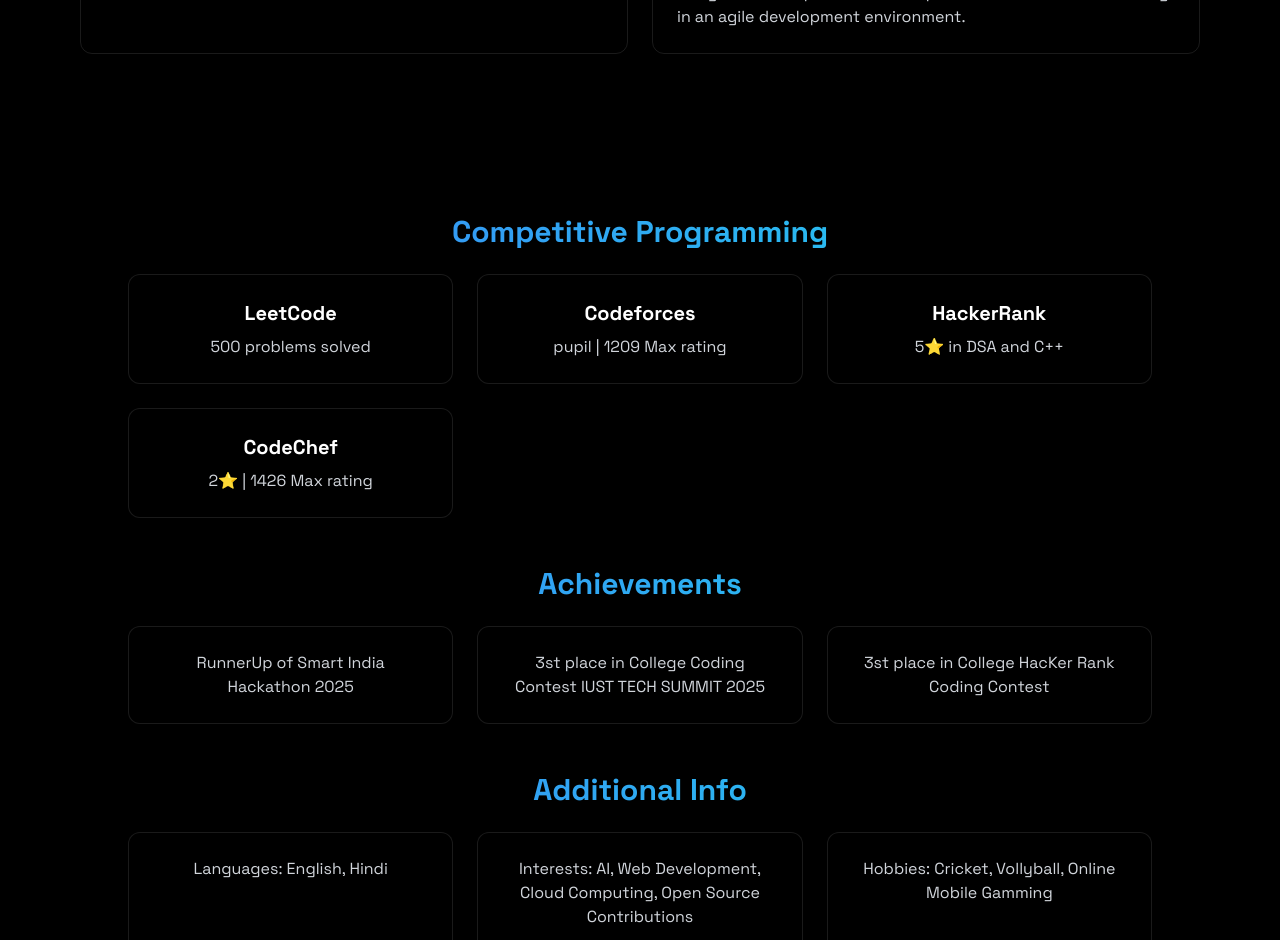
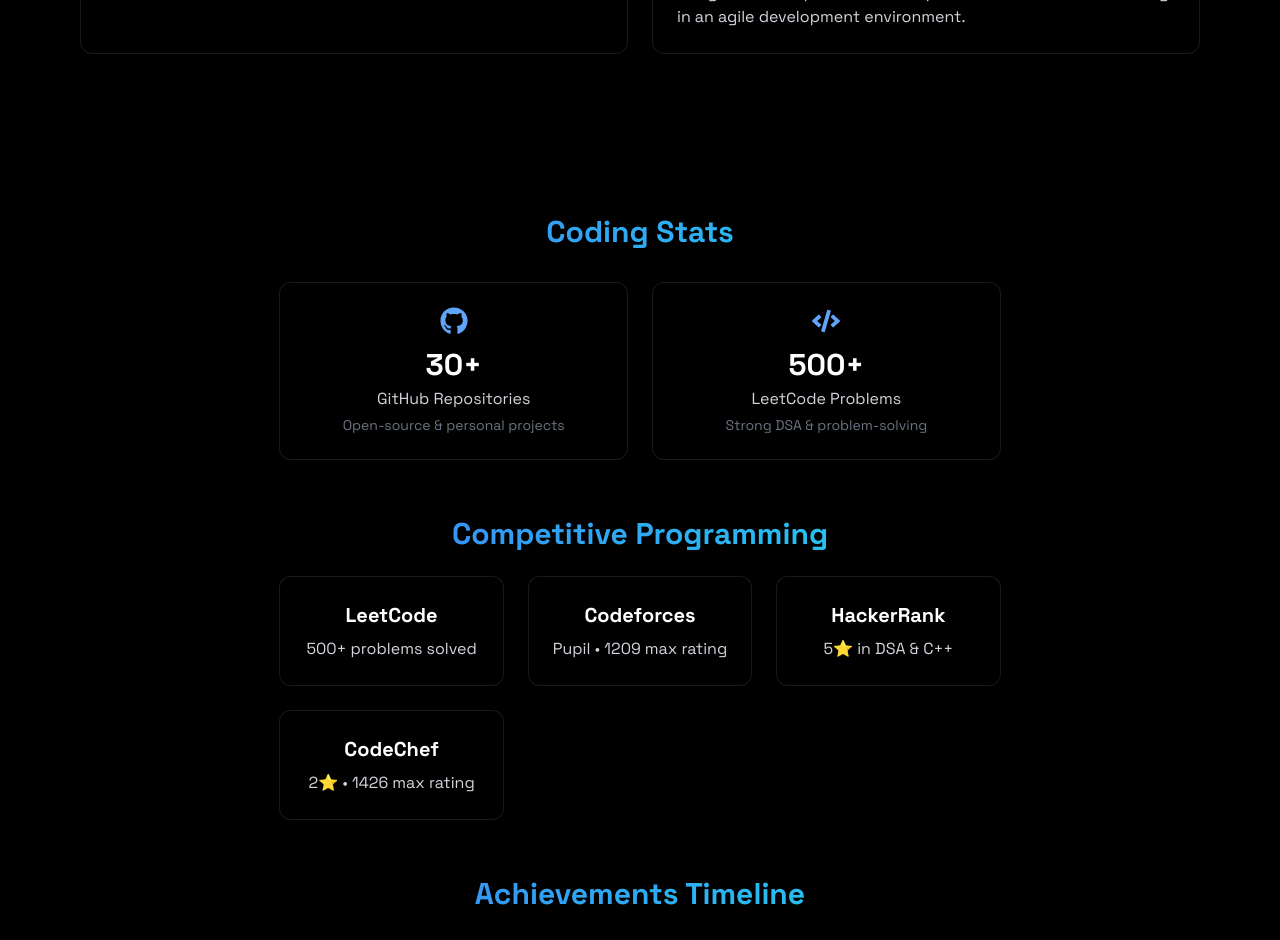
Before and after one commit to Mohitkumar2217/My-Prtfolio-site, a React (Vite) app: page / in a window 1280 px wide. Shown: the part 1860-2800 px from the top of the page. Built offline with nearby package versions, Linux system fonts and the light colour scheme.

Commit message:
update porto

```diff
--- a/src/App.jsx
+++ b/src/App.jsx
@@ -6,6 +6,8 @@
 import { About } from "./components/sections/About";
 import { Projects } from "./components/sections/Projects";
 import { Contact } from "./components/sections/Contact";
+import { Stats } from "./components/sections/Stats";
+import { Timeline } from "./components/sections/Timeline";
 import { Achievement } from "./components/sections/Acheivement";
 
 function App() {
@@ -25,6 +27,8 @@
         <Home />
         <About />
         <Achievement />
+        <Stats />
+        <Timeline />
         <Projects />
         <Contact />
       </div>
--- a/src/components/sections/Acheivement.jsx
+++ b/src/components/sections/Acheivement.jsx
@@ -1,78 +1,155 @@
 import { RevealOnScroll } from "../RevealOnScroll";
+import { motion } from "framer-motion";
+import { FaGithub, FaCode } from "react-icons/fa";
 
 export const Achievement = () => {
-  const competitivePlatforms = [
-    { name: "LeetCode", rating: "500 problems solved", link: "https://leetcode.com/u/mohit16user/" },
-    { name: "Codeforces", rating: "pupil | 1209 Max rating", link: "https://codeforces.com/profile/Ammohit22" },
-    { name: "HackerRank", rating: "5⭐ in DSA and C++", link: "https://www.hackerrank.com/profile/mohitkumawat2211" },
-    { name: "CodeChef", rating: "2⭐ | 1426 Max rating", link: "https://www.codechef.com/users/mohitkumars" },
+  const stats = [
+    {
+      title: "GitHub Repositories",
+      value: "30+",
+      desc: "Open-source & personal projects",
+      icon: <FaGithub size={28} />,
+      link: "https://github.com/Mohitkumar2217",
+    },
+    {
+      title: "LeetCode Problems",
+      value: "500+",
+      desc: "Strong DSA & problem-solving",
+      icon: <FaCode size={28} />,
+      link: "https://leetcode.com/u/mohit16user/",
+    },
   ];
 
-  const achievements = [
-    " RunnerUp of Smart India Hackathon 2025",
-    " 3st place in College Coding Contest IUST TECH SUMMIT 2025",
-    " 3st place in College HacKer Rank Coding Contest",
+  const competitivePlatforms = [
+    {
+      name: "LeetCode",
+      rating: "500+ problems solved",
+      link: "https://leetcode.com/u/mohit16user/",
+    },
+    {
+      name: "Codeforces",
+      rating: "Pupil • 1209 max rating",
+      link: "https://codeforces.com/profile/Ammohit22",
+    },
+    {
+      name: "HackerRank",
+      rating: "5⭐ in DSA & C++",
+      link: "https://www.hackerrank.com/profile/mohitkumawat2211",
+    },
+    {
+      name: "CodeChef",
+      rating: "2⭐ • 1426 max rating",
+      link: "https://www.codechef.com/users/mohitkumars",
+    },
   ];
 
-  const additionalInfo = [
-    "Languages: English, Hindi",
-    "Interests: AI, Web Development, Cloud Computing, Open Source Contributions",
-    "Hobbies: Cricket, Vollyball, Online Mobile Gamming",
+  const timeline = [
+    {
+      year: "2025",
+      title: "Runner-Up – Smart India Hackathon",
+      desc: "Built a real-world, scalable solution at national level.",
+    },
+    {
+      year: "2025",
+      title: "3rd Place – IUST Tech Summit Coding Contest",
+      desc: "Competed among top coders with strong DSA performance.",
+    },
+    {
+      year: "2024",
+      title: "500+ LeetCode Problems Solved",
+      desc: "Consistent problem solving across arrays, DP, trees & graphs.",
+    },
   ];
 
   return (
-    <section id="achievements" className="min-h-screen flex flex-col items-center justify-center py-20 px-4">
+    <section
+      id="achievements"
+      className="flex flex-col items-center justify-center px-4 py-20"
+    >
       <RevealOnScroll>
         <div className="max-w-5xl w-full">
 
-          {/* Competitive Programming */}
+          {/* ===== STATS CARDS ===== */}
+          <h2 className="text-3xl font-bold mb-8 bg-gradient-to-r from-blue-500 to-cyan-400 bg-clip-text text-transparent text-center">
+            Coding Stats
+          </h2>
+
+          <div className="grid md:grid-cols-2 gap-6 mb-14">
+            {stats.map((stat, i) => (
+              <motion.a
+                key={i}
+                href={stat.link}
+                target="_blank"
+                rel="noopener noreferrer"
+                initial={{ opacity: 0, y: 30 }}
+                whileInView={{ opacity: 1, y: 0 }}
+                transition={{ duration: 0.5, delay: i * 0.1 }}
+                whileHover={{ scale: 1.05 }}
+                className="p-6 rounded-xl border border-white/10 bg-black/30 text-center"
+              >
+                <div className="flex justify-center mb-3 text-blue-400">
+                  {stat.icon}
+                </div>
+                <h3 className="text-3xl font-bold text-white">
+                  {stat.value}
+                </h3>
+                <p className="text-gray-300 mt-1">{stat.title}</p>
+                <p className="text-gray-500 text-sm mt-1">{stat.desc}</p>
+              </motion.a>
+            ))}
+          </div>
+
+          {/* ===== COMPETITIVE PROGRAMMING ===== */}
           <h2 className="text-3xl font-bold mb-6 bg-gradient-to-r from-blue-500 to-cyan-400 bg-clip-text text-transparent text-center">
             Competitive Programming
           </h2>
-          <div className="grid md:grid-cols-3 gap-6 mb-12">
-            {competitivePlatforms.map((platform) => (
-              <a
+
+          <div className="grid md:grid-cols-3 gap-6 mb-14">
+            {competitivePlatforms.map((platform, i) => (
+              <motion.a
                 key={platform.name}
                 href={platform.link}
                 target="_blank"
                 rel="noopener noreferrer"
-                className="p-6 rounded-xl border border-white/10 bg-black/30 hover:bg-blue-500/10 transition-all text-center"
+                initial={{ opacity: 0, y: 20 }}
+                whileInView={{ opacity: 1, y: 0 }}
+                transition={{ duration: 0.4, delay: i * 0.1 }}
+                whileHover={{ scale: 1.05 }}
+                className="p-6 rounded-xl border border-white/10 bg-black/30
+                hover:bg-blue-500/10 transition-all text-center"
               >
-                <h3 className="text-xl font-bold text-white mb-2">{platform.name}</h3>
+                <h3 className="text-xl font-bold text-white mb-2">
+                  {platform.name}
+                </h3>
                 <p className="text-gray-300">{platform.rating}</p>
-              </a>
+              </motion.a>
             ))}
           </div>
 
-          {/* Achievements */}
-          <h2 className="text-3xl font-bold mb-6 bg-gradient-to-r from-blue-500 to-cyan-400 bg-clip-text text-transparent text-center">
-            Achievements
+          {/* ===== TIMELINE ===== */}
+          <h2 className="text-3xl font-bold mb-8 bg-gradient-to-r from-blue-500 to-cyan-400 bg-clip-text text-transparent text-center">
+            Achievements Timeline
           </h2>
-          <ul className="grid md:grid-cols-3 gap-6 mb-12">
-            {achievements.map((achieve, idx) => (
-              <li
-                key={idx}
-                className="p-6 rounded-xl border border-white/10 bg-black/30 hover:bg-blue-500/10 transition-all text-center text-gray-300"
+
+          <div className="relative border-l border-white/20 max-w-3xl mx-auto">
+            {timeline.map((item, i) => (
+              <motion.div
+                key={i}
+                initial={{ opacity: 0, x: -30 }}
+                whileInView={{ opacity: 1, x: 0 }}
+                transition={{ duration: 0.4, delay: i * 0.1 }}
+                className="ml-6 mb-10 relative"
               >
-                {achieve}
-              </li>
+                <span className="absolute -left-3 top-1 w-4 h-4 bg-blue-500 rounded-full" />
+                <p className="text-sm text-gray-400">{item.year}</p>
+                <h3 className="text-lg font-semibold text-white">
+                  {item.title}
+                </h3>
+                <p className="text-gray-300">{item.desc}</p>
+              </motion.div>
             ))}
-          </ul>
+          </div>
 
-          {/* Additional Information */}
-          <h2 className="text-3xl font-bold mb-6 bg-gradient-to-r from-blue-500 to-cyan-400 bg-clip-text text-transparent text-center">
-            Additional Info
-          </h2>
-          <ul className="grid md:grid-cols-3 gap-6">
-            {additionalInfo.map((info, idx) => (
-              <li
-                key={idx}
-                className="p-6 rounded-xl border border-white/10 bg-black/30 hover:bg-blue-500/10 transition-all text-center text-gray-300"
-              >
-                {info}
-              </li>
-            ))}
-          </ul>
         </div>
       </RevealOnScroll>
     </section>
--- /dev/null
+++ b/src/components/sections/Stats.jsx
@@ -0,0 +1,43 @@
+import { motion } from "framer-motion";
+import { FaGithub, FaCode } from "react-icons/fa";
+
+export const Stats = () => {
+  const stats = [
+    {
+      title: "GitHub Repositories",
+      value: "30+",
+      icon: <FaGithub size={28} />,
+      desc: "Open-source & personal projects",
+    },
+    {
+      title: "LeetCode Problems",
+      value: "500+",
+      icon: <FaCode size={28} />,
+      desc: "Strong DSA & problem-solving",
+    },
+  ];
+
+  return (
+    <section className="py-20">
+      <div className="max-w-5xl mx-auto grid md:grid-cols-2 gap-6 px-4">
+        {stats.map((stat, i) => (
+          <motion.div
+            key={i}
+            initial={{ opacity: 0, y: 30 }}
+            whileInView={{ opacity: 1, y: 0 }}
+            transition={{ duration: 0.6, delay: i * 0.1 }}
+            whileHover={{ scale: 1.05 }}
+            className="p-6 rounded-xl border border-white/10 bg-black/30 text-center"
+          >
+            <div className="flex justify-center mb-3 text-blue-400">
+              {stat.icon}
+            </div>
+            <h3 className="text-3xl font-bold text-white">{stat.value}</h3>
+            <p className="text-gray-300 mt-2">{stat.title}</p>
+            <p className="text-gray-500 text-sm mt-1">{stat.desc}</p>
+          </motion.div>
+        ))}
+      </div>
+    </section>
+  );
+};
--- /dev/null
+++ b/src/components/sections/Timeline.jsx
@@ -0,0 +1,50 @@
+import { motion } from "framer-motion";
+
+const timeline = [
+  {
+    year: "2025",
+    title: "Runner-Up – Smart India Hackathon",
+    desc: "Built a real-world problem-solving solution at national level.",
+  },
+  {
+    year: "2025",
+    title: "3rd Place – IUST Tech Summit Coding Contest",
+    desc: "Competed among top coders with strong DSA performance.",
+  },
+  {
+    year: "2024",
+    title: "500+ LeetCode Problems Solved",
+    desc: "Consistent problem solving across arrays, DP, graphs & trees.",
+  },
+];
+
+export const Timeline = () => {
+  return (
+    <section className="py-20">
+      <div className="max-w-4xl mx-auto px-4">
+        <h2 className="text-3xl font-bold text-center mb-10 bg-gradient-to-r from-blue-500 to-cyan-400 bg-clip-text text-transparent">
+          Achievements Timeline
+        </h2>
+
+        <div className="relative border-l border-white/20">
+          {timeline.map((item, i) => (
+            <motion.div
+              key={i}
+              initial={{ opacity: 0, x: -30 }}
+              whileInView={{ opacity: 1, x: 0 }}
+              transition={{ duration: 0.5 }}
+              className="ml-6 mb-10"
+            >
+              <span className="absolute -left-2 w-4 h-4 bg-blue-500 rounded-full" />
+              <p className="text-sm text-gray-400">{item.year}</p>
+              <h3 className="text-lg font-semibold text-white">
+                {item.title}
+              </h3>
+              <p className="text-gray-300">{item.desc}</p>
+            </motion.div>
+          ))}
+        </div>
+      </div>
+    </section>
+  );
+};
```
